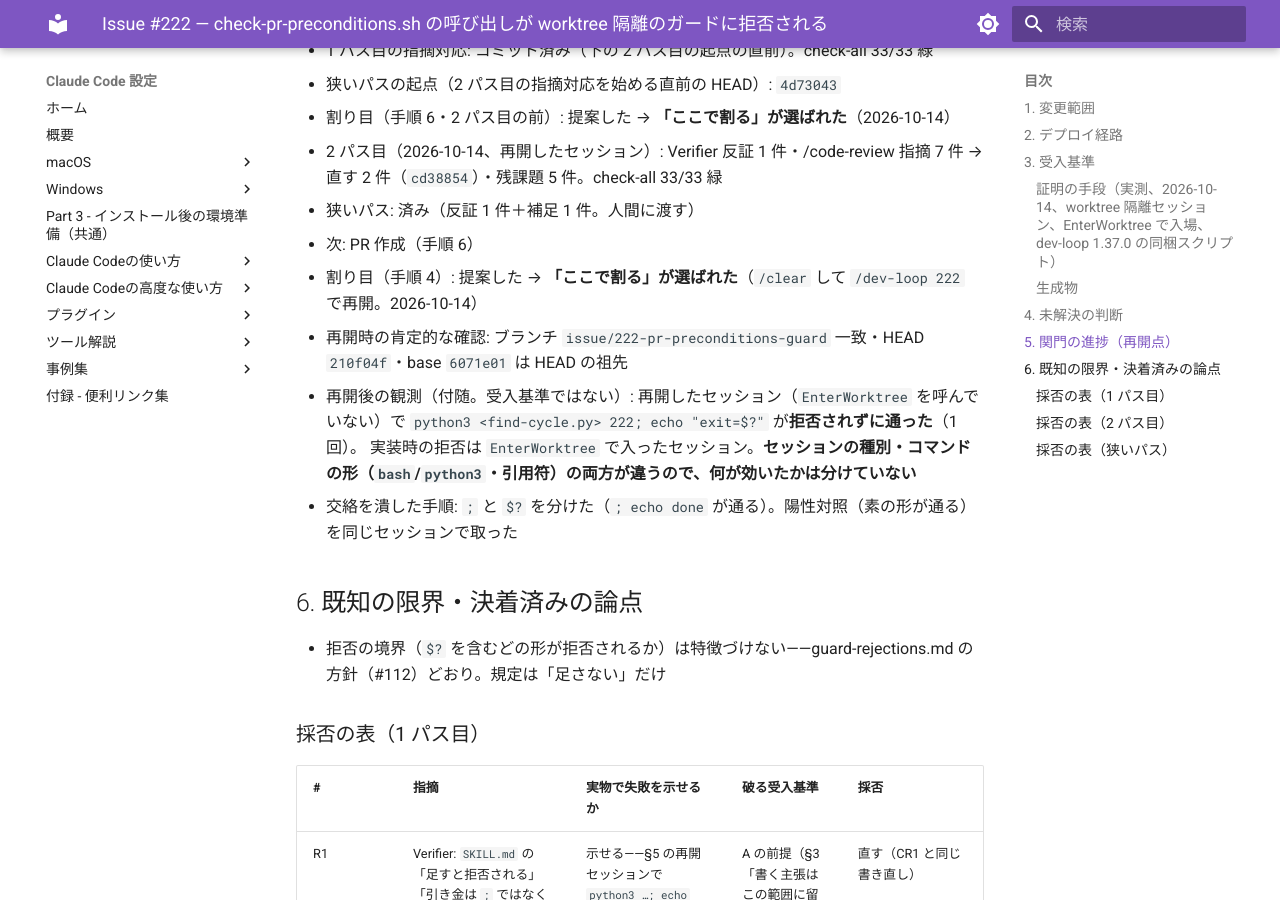
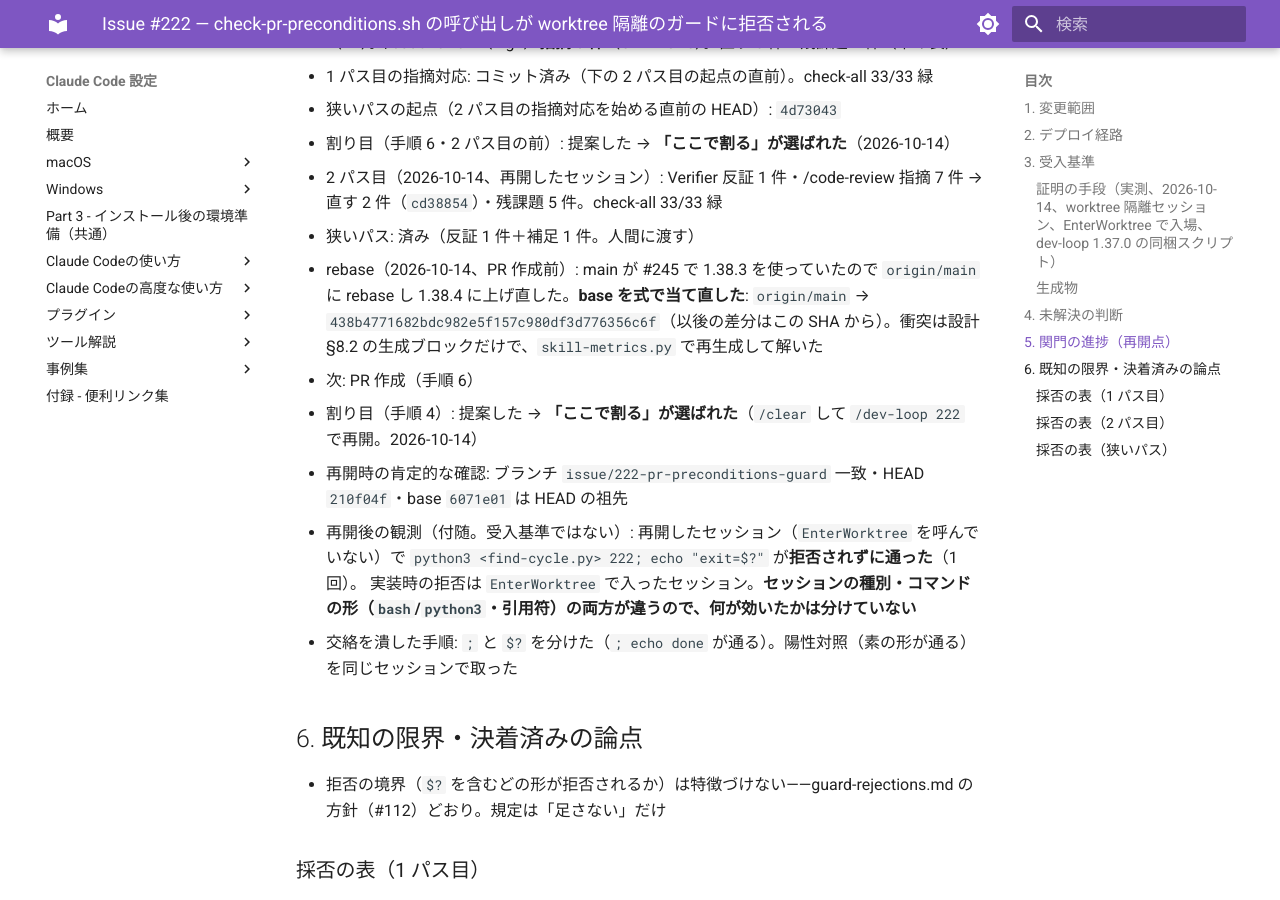
Before and after one commit to hdknr/claude-code-setup, an MkDocs documentation site: the page built from docs/plans/issue-222.md, in a window 1280 px wide and 900 px high, scrolled down 2745 px. Built offline with MkDocs 1.6.1 and Material for MkDocs 9.7.7, drawn with Linux system fonts in a browser that asks for light colours; some of the changed text lies outside the part shown.

Commit message:
chore(dev-loop): rebase 後に 1.38.4 へ上げ直す（#222）
Co-Authored-By: Claude Opus 5.5 <noreply@anthropic.com>

```diff
--- a/docs/plans/issue-222.md
+++ b/docs/plans/issue-222.md
@@ -5,7 +5,7 @@
 触る:
 
 - `plugins/dev-loop/skills/dev-loop/SKILL.md` — 手順 6「走らせる形は、素の 1 行に保つ」に、終了コードで分岐するスクリプトを包まない旨を足す（原本）。**1 パス目の指摘対応で、再開の節・手順 4・手順 5 の生出力の項に指し先を 1 行ずつ足した**（CR3・CR4）。版のバナー
-- `plugins/dev-loop/.claude-plugin/plugin.json` — version 1.38.2 → 1.38.3
+- `plugins/dev-loop/.claude-plugin/plugin.json` — version 1.38.3 → 1.38.4（main が #245 で 1.38.3 を先に使ったので rebase 後に上げ直した）
 - `.claude-plugin/marketplace.json` — 同上
 - `docs/plans/issue-222.md` — この計画ファイル
 - `docs/plugins/dev-loop-design.md` — §8.2 の生成ブロック（`skill-metrics.py` の再生成のみ。手で書かない）
@@ -31,7 +31,7 @@
 
 - **A**: `SKILL.md` に書いた呼び出し形のとおりに読者が走らせると、worktree 隔離セッションでガードに拒否されない。
 - **B**: 読者が終了コードによる分岐（0〜4）を行える——終了コードを得る手段が失われていない。
-- **C**: 版が 3 箇所（`marketplace.json` / `plugin.json` / `SKILL.md` の 2 行）で 1.38.3 に揃う。
+- **C**: 版が 3 箇所（`marketplace.json` / `plugin.json` / `SKILL.md` の 2 行）で 1.38.4 に揃う。
 
 経路（A を破りうる入口）:
 
@@ -74,6 +74,7 @@
 - 割り目（手順 6・2 パス目の前）: 提案した → **「ここで割る」が選ばれた**（2026-10-14）
 - 2 パス目（2026-10-14、再開したセッション）: Verifier 反証 1 件・/code-review 指摘 7 件 → 直す 2 件（`cd38854`）・残課題 5 件。check-all 33/33 緑
 - 狭いパス: 済み（反証 1 件＋補足 1 件。人間に渡す）
+- rebase（2026-10-14、PR 作成前）: main が #245 で 1.38.3 を使っていたので `origin/main` に rebase し 1.38.4 に上げ直した。**base を式で当て直した**: `origin/main` → `438b4771682bdc982e5f157c980df3d776356c6f`（以後の差分はこの SHA から）。衝突は設計 §8.2 の生成ブロックだけで、`skill-metrics.py` で再生成して解いた
 - 次: PR 作成（手順 6）
 - 割り目（手順 4）: 提案した → **「ここで割る」が選ばれた**（`/clear` して `/dev-loop 222` で再開。2026-10-14）
 - 再開時の肯定的な確認: ブランチ `issue/222-pr-preconditions-guard` 一致・HEAD `210f04f`・base `6071e01` は HEAD の祖先
```
Also changed, not shown: plugins/dev-loop/skills/dev-loop/SKILL.md (+2 -2 lines), 2 other files.
